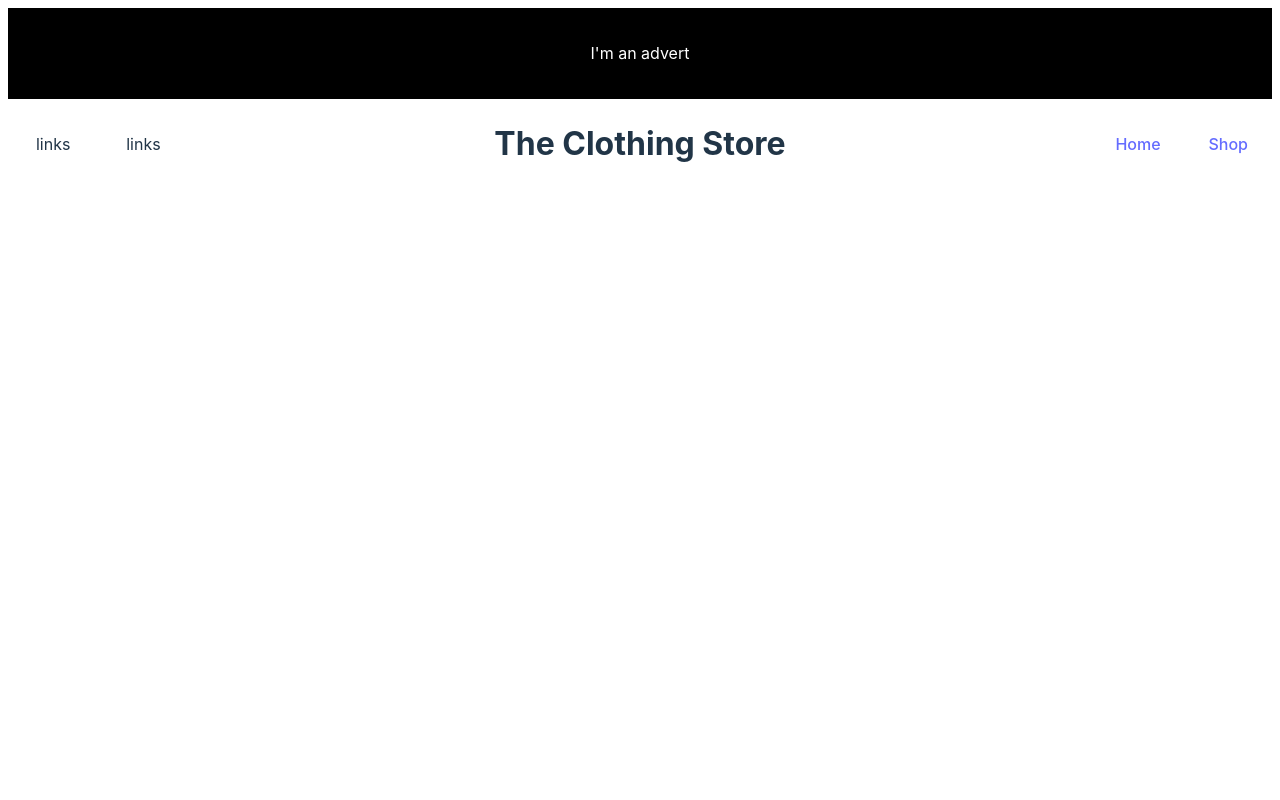
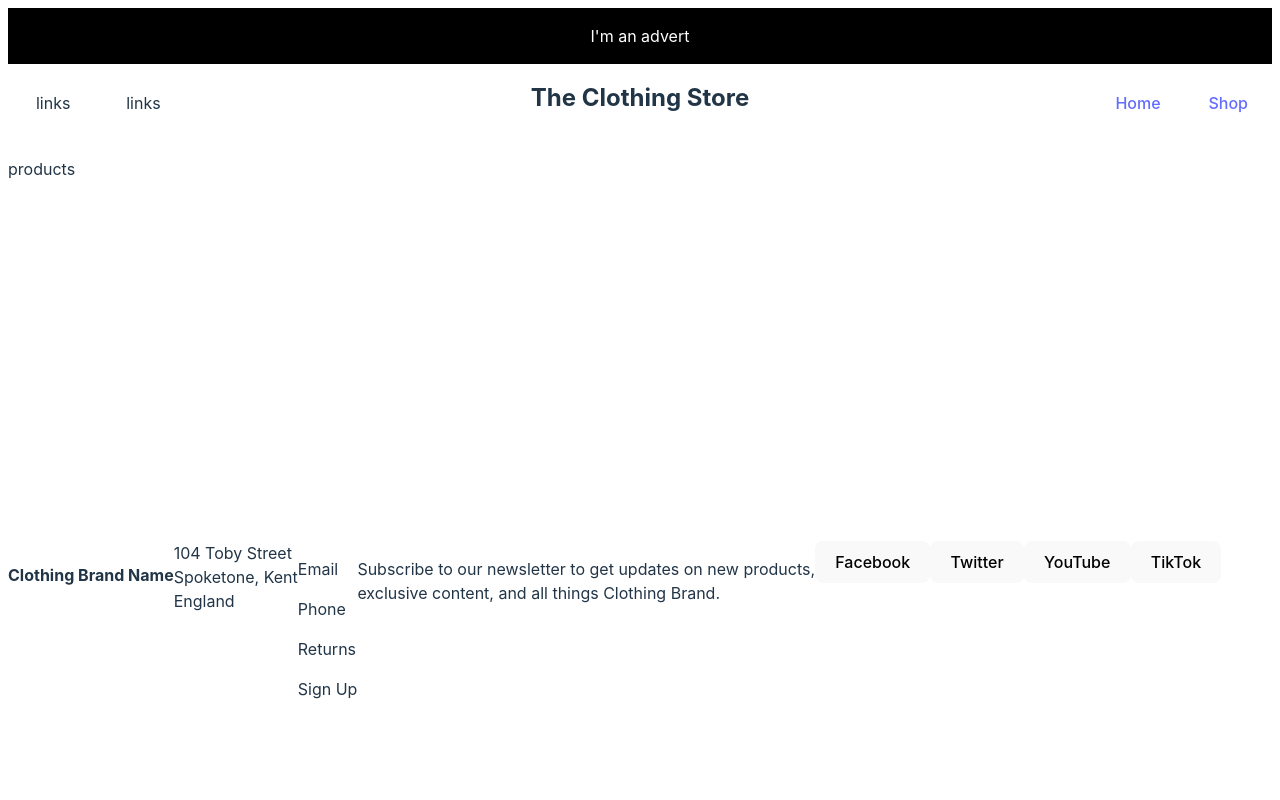
Before and after one commit to malcomcrab/react-shopping-cart, a React (Vite) app: page /shoppage in a window 1280 px wide. Shown: the top 800 px of the page. Built offline with nearby package versions, Linux system fonts and the light colour scheme.

Commit message:
Added dummy info for the info bar and started the product display component.

```diff
--- a/src/App.css
+++ b/src/App.css
@@ -1,6 +1,12 @@
+
 #homepage-body{
   display: grid;
-  grid-template-rows: 1fr 5fr 1fr 1fr;
+  grid-template-rows: 2fr 6fr 3fr 1fr;
+  height: 100svh;
+}
+
+h1{
+  font-size: x-large;
 }
 
 #header{
@@ -8,5 +14,7 @@
 }
 
 #infobar{
-  grid-row:3
+  grid-row:3;
+  display:flex;
+  flex-direction: row;
 }
--- a/src/components/Header.jsx
+++ b/src/components/Header.jsx
@@ -1,8 +1,6 @@
 import Navbar from "./NavBar";
 import styles from "../css-modules/Header.module.css"
 function Header(){
-
-
 
 
     return(
--- a/src/components/InfoBar.jsx
+++ b/src/components/InfoBar.jsx
@@ -6,18 +6,30 @@ function InfoBar({ className }){
 
     return(
 
-        <div id={"infobar"} className={className}>
+        <div id="infobar" className={className}>
+
+            <div>
+                <h4>
+                    Clothing Brand Name
+                </h4>
+            </div>
 
             <div className="address-container">
-
+                104 Toby Street<br/>
+                Spoketone, Kent<br/>
+                England
             </div>
 
             <div className="contact-container">
-
+                 <p>Email</p>
+                 <p>Phone</p>
+                 <p>Returns</p>
+                 <p>Sign Up</p>
             </div>
 
-            <div className="help-container">
-
+            <div className="news-container">
+                <p>Subscribe to our newsletter to get updates on new products,<br/>
+                exclusive content, and all things Clothing Brand.</p>
             </div>
 
             <SocialLinksBar />
--- /dev/null
+++ b/src/components/ProductsDisplay.jsx
@@ -0,0 +1,16 @@
+function ProductsDisplay(){
+
+    return(
+        <>
+
+            <div id="products-displa">
+                <p>products</p>
+            </div>
+
+        </>
+    )
+
+
+}
+
+export default ProductsDisplay;
--- a/src/css-modules/Header.module.css
+++ b/src/css-modules/Header.module.css
@@ -1,9 +1,8 @@
 
 .header{
     display: grid;
-    grid-row: 4;
     grid-template-columns: 1fr 5fr 1fr;
-    grid-template-rows: 1fr 1fr;
+    grid-template-rows: 0.5fr 1fr;
     justify-content: space-between;
 }
 
--- a/src/pages/ShopPage.jsx
+++ b/src/pages/ShopPage.jsx
@@ -1,12 +1,13 @@
 import Header from "../components/Header"
 import InfoBar from "../components/InfoBar"
+import ProductsDisplay from "../components/ProductsDisplay"
 
 function ShopPage(){
 
     return(
         <div id="homepage-body">
         <Header />
-
+        <ProductsDisplay />
         <InfoBar />
 
         </div>
```
Also changed, not shown: src/components/Footer.jsx (added).
